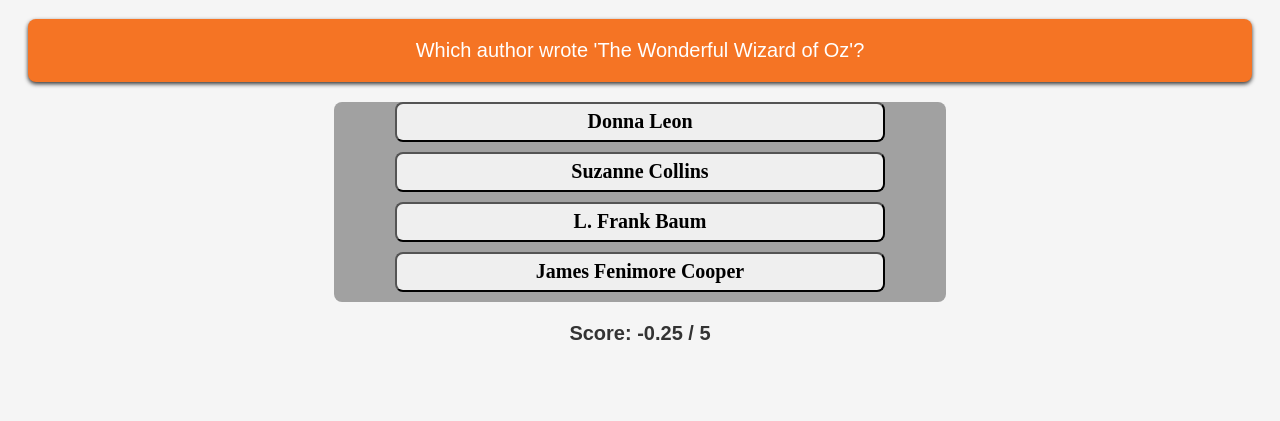
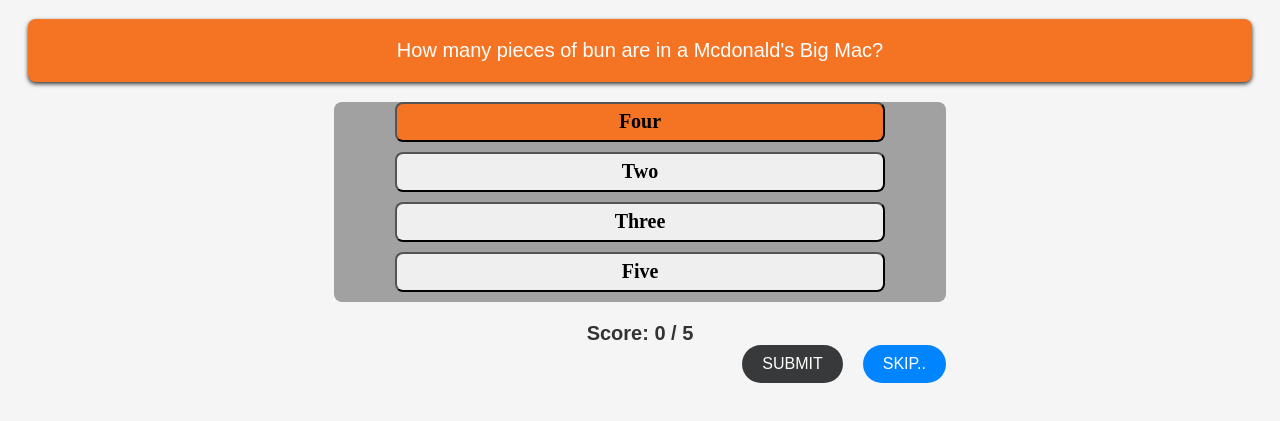
Before and after one commit to Shra2703/Quiz-game-using-JS, a plain HTML site: page index.html in a window 1280 px wide. Both pictures are taken after a click on the button "Four". Shown: the part 89-510 px from the top of the page. Drawn offline with Linux system fonts and the light colour scheme.

Commit message:
completed the quiz fun project and added the functionality of submit button and next button

```diff
--- a/index.html
+++ b/index.html
@@ -18,6 +18,11 @@
     <div id="options"></div>
     <div id="score"></div>
 
+    <div id="btn">
+      <button id="submit">SUBMIT</button>
+      <button id="next">SKIP..</button>
+    </div>
+
     <script src="main.js"></script>
   </body>
 </html>
--- a/main.js
+++ b/main.js
@@ -44,19 +44,24 @@
 
 let score = 0;
 let currenQues = 0;
-
 // fetching all the the divs
 const ques = document.getElementById("question");
 const optEle = document.getElementById("options");
 const scoreEle = document.getElementById("score");
+const nextEle = document.getElementById("next");
+const submitEle = document.getElementById("submit");
 
 // calling the show question function
 showQuestions();
+nextEle.addEventListener("click", () => {
+  scoreEle.textContent = `Score: ${score} / ${quesJSON.length} `;
+  nextQuestion();
+});
 
 // function which populate question and options
 function showQuestions() {
   // destructing the obj
-  const { correctAnswr, options, question } = quesJSON[currenQues];
+  const { correctAnswer, options, question } = quesJSON[currenQues];
   ques.textContent = question;
   console.log(question);
 
@@ -68,25 +73,39 @@
     const btn = document.createElement("button");
     btn.textContent = option;
     optEle.appendChild(btn);
+    let flag = false;
     btn.addEventListener("click", () => {
-      if (option === correctAnswr) {
-        score++;
-      } else score = score - 0.25;
+      if (flag == false) {
+        if (option === correctAnswer) {
+          score++;
+        } else score = score - 0.25;
 
-      nextQuestion();
+        flag = true;
+      }
+      btn.style.backgroundColor = "#f57424";
     });
-    scoreEle.textContent = `Score: ${score} / 5 `;
+
+    scoreEle.textContent = `Score: ${score} / ${quesJSON.length} `;
   });
 }
+
+// submit button
+submitEle.addEventListener("click", () => {
+  scoreEle.textContent = `Score: ${score} / ${quesJSON.length} `;
+  nextQuestion();
+});
 
 // function for population the next question
 function nextQuestion() {
   currenQues++;
+  console.log(currenQues);
   optEle.textContent = "";
 
   if (currenQues >= quesJSON.length) {
     ques.textContent = "Quiz completed";
     optEle.textContent = "";
+    nextEle.remove();
+    submitEle.remove();
   } else {
     showQuestions();
   }
--- a/style.css
+++ b/style.css
@@ -49,7 +49,14 @@
   background-color: #f57424;
 }
 
-#next {
+#btn{
+  display: flex;
+  width: 50%;
+  margin:  auto;
+  justify-content: flex-end;
+}
+
+#next, #submit {
   display: inline-block;
   background-color: #0084ff;
   color: #fff;
@@ -64,6 +71,16 @@
   background-color: #0060c0;
 }
 
+#submit{
+  background-color: #38393a;
+
+  margin-right: 20px;
+
+}
+
+#submit:hover {
+  background-color: #041628;
+}
 #score {
   text-align: center;
   font-size: 20px;
```
